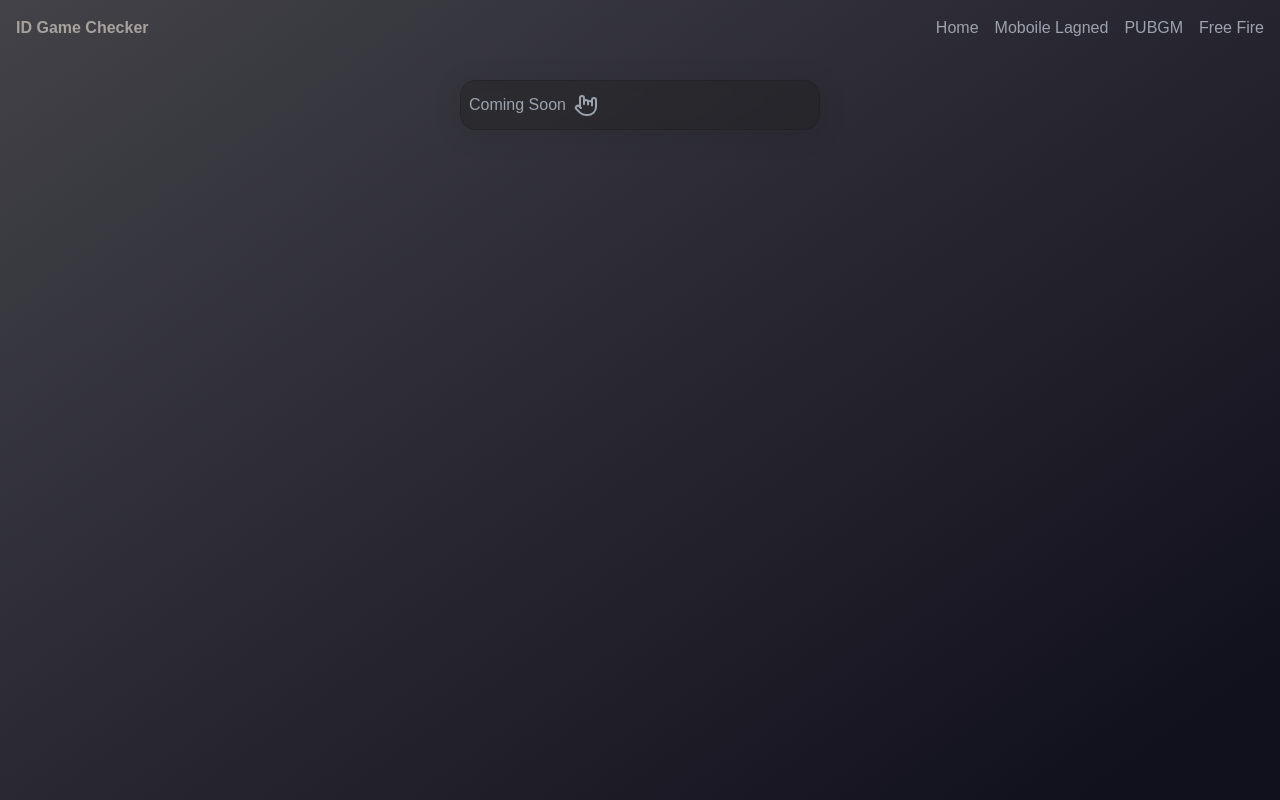
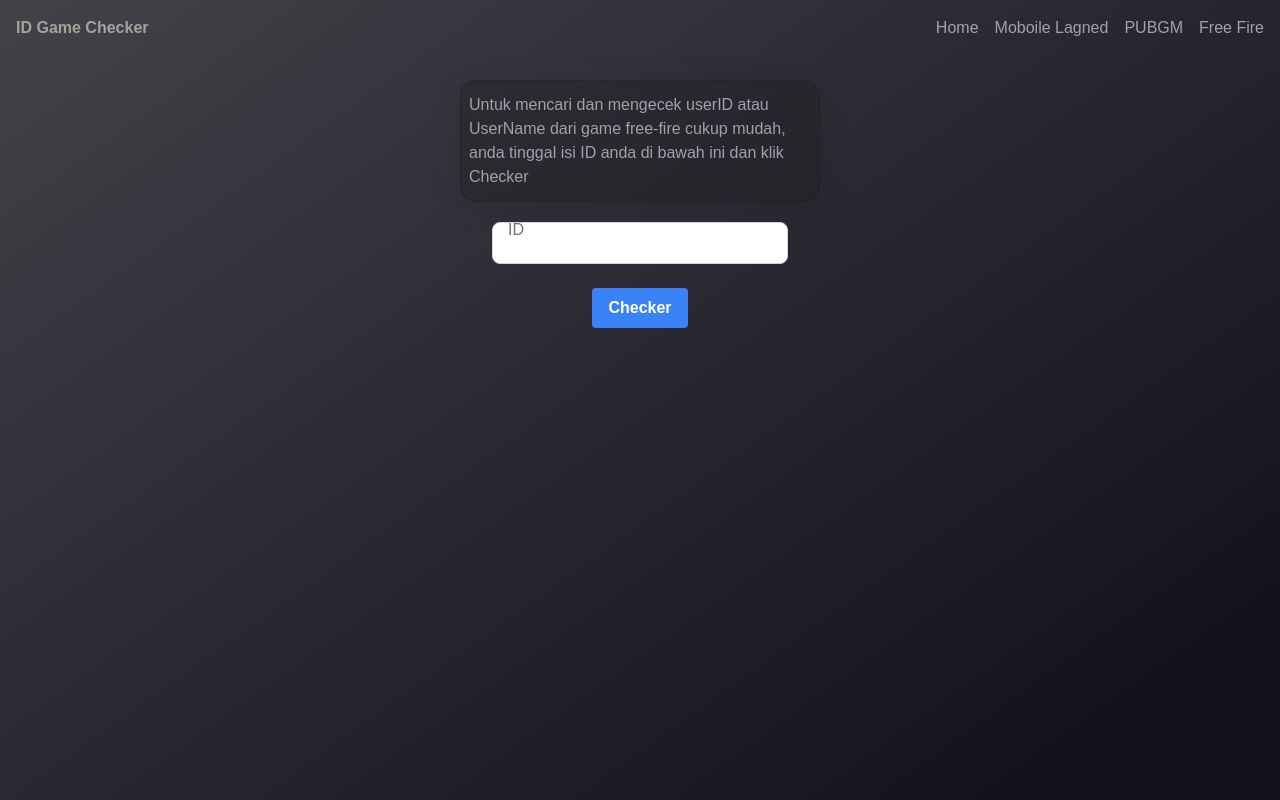
Before and after one commit to AmarPalevi02/ID-Game-Checker, a React (Create React App) app: page /free-fire in a window 1280 px wide. Built offline with nearby package versions, Linux system fonts and the light colour scheme; no server answers.

Commit message:
feat: page free-fire

```diff
--- a/src/components/FF/Form.jsx
+++ b/src/components/FF/Form.jsx
@@ -1,8 +1,18 @@
 import React from 'react'
+import FormInput from '../atoms/FormInput'
 
-const Form = () => {
+const Form = ({ form, handleOnchange }) => {
    return (
-      <div>Form</div>
+      <div>
+         <FormInput
+            type='text'
+            name='id'
+            value={form.id}
+            onChange={handleOnchange}
+            required
+            label={'ID'}
+         />
+      </div>
    )
 }
 
--- a/src/components/FF/RootFf.jsx
+++ b/src/components/FF/RootFf.jsx
@@ -1,16 +1,77 @@
-import React from 'react'
+import React, { useState } from 'react'
+import Form from './Form'
 import HeadPage from '../atoms/HeadPage'
-import { LuHandMetal } from "react-icons/lu";
+import Button from '../atoms/Button'
+import ResultUserName from '../atoms/ResultUserName'
+import LoadingEffect from '../atoms/LoadingEffect'
+
+import { GetFreeFire } from '../../utils/fetch'
 
 const RootFf = () => {
+   const [datas, setDatas] = useState([])
+   const [error, setError] = useState(null)
+   const [isLoading, setIsloading] = useState(false)
+   const [form, setForm] = useState({ id: '' })
+
+   const handleOnchange = (e) => {
+      e.preventDefault()
+      setForm({ ...form, [e.target.name]: e.target.value })
+   }
+
+   const handleSubmit = async () => {
+      setIsloading(true)
+      setError(null);
+      try {
+         const response = await GetFreeFire(form.id);
+
+         if (response.error) {
+            setError(response.msg)
+         } else {
+            setDatas(response.data);
+         }
+
+      } catch (error) {
+         console.error('Error fetching data:', error);
+         setError('An unexpected error occurred.');
+      }
+      setIsloading(false)
+   };
+
    return (
       <div className=' w-full flex justify-center flex-col items-center relative'>
          <HeadPage>
-            <p className='flex items-center gap-2 text-gray-400 py-3 bg-glass px-2'>
-               Coming Soon
-               <LuHandMetal className='text-2xl' />
-            </p>
+            <p className='text-gray-400 py-3 bg-glass px-2'>Untuk mencari dan mengecek userID atau UserName dari game free-fire cukup mudah, anda tinggal isi ID anda di bawah ini dan klik Checker</p>
          </HeadPage>
+         <div className="w-full px-3 md:w-80">
+            <Form form={form} handleOnchange={handleOnchange} />
+         </div>
+
+         <Button
+            loading={isLoading}
+            action={handleSubmit}
+            disabled={isLoading}
+         >
+            Checker
+         </Button>
+
+         <div className="w-full px-3 md:w-96 mt-5">
+            {isLoading ? (
+               <div className="">
+                  <LoadingEffect />
+               </div>
+            ) : (
+               Object.keys(datas).length > 0 || error ? (
+                  <ResultUserName>
+                     <p className='text-gray-400'>{datas.game}</p>
+                     <p className='text-gray-400'>{datas.userId}</p>
+                     <p className='text-gray-400'>{datas.username}</p>
+                     {error && <p className='text-red-400'>{error}</p>}
+                  </ResultUserName>
+               ) : (
+                  ""
+               )
+            )}
+         </div>
       </div>
    )
 }
--- a/src/utils/fetch.js
+++ b/src/utils/fetch.js
@@ -58,7 +58,7 @@ export const GetFreeFire = async (id) => {
          throw new Error(URL.data.error)
       }
 
-      return URL
+      return URL.data
    } catch (error) {
       return {
          error: true,
```
